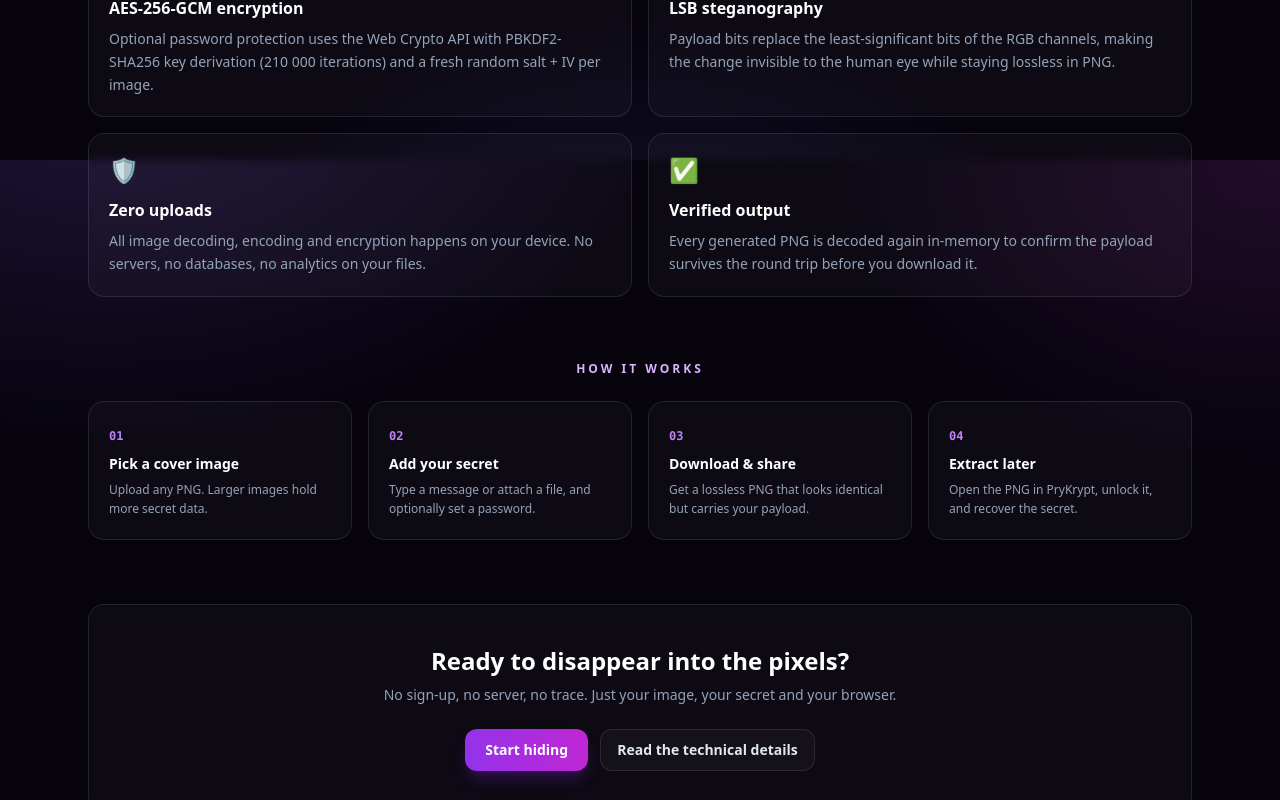
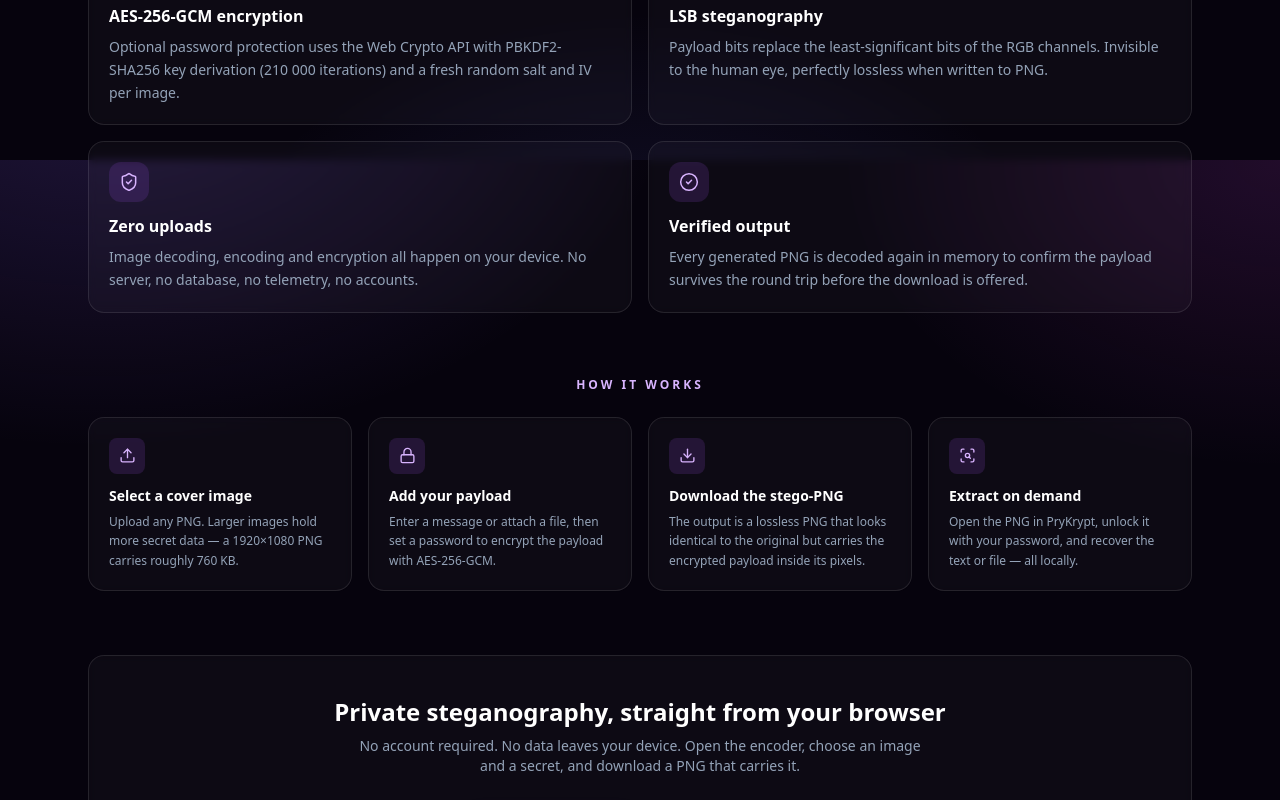
Before and after one commit to Praveenkanth2805/prykrypt, a Next.js app: page / in a window 1280 px wide. Shown: the part 640-1440 px from the top of the page. Built offline with nearby package versions, Linux system fonts and the light colour scheme.

Commit message:
feat(ui): replace emoji icons with lucide-react
Add lucide-react and swap the 🔐 🖼️ 🛡️ ✅ emojis on the home page
for Lock, Layers, ShieldCheck and CheckCircle2. Step icons now use
Upload, Lock, Download and ScanSearch.

```diff
--- a/app/page.tsx
+++ b/app/page.tsx
@@ -1,33 +1,59 @@
 import Link from "next/link";
+import {
+  CheckCircle2,
+  Image as ImageIcon,
+  Lock,
+  ShieldCheck,
+  Upload,
+  Layers,
+  Download,
+  ScanSearch,
+} from "lucide-react";
 
 const FEATURES = [
   {
+    icon: Lock,
     title: "AES-256-GCM encryption",
-    body: "Optional password protection uses the Web Crypto API with PBKDF2-SHA256 key derivation (210 000 iterations) and a fresh random salt + IV per image.",
-    icon: "🔐",
+    body: "Optional password protection uses the Web Crypto API with PBKDF2-SHA256 key derivation (210 000 iterations) and a fresh random salt and IV per image.",
   },
   {
+    icon: Layers,
     title: "LSB steganography",
-    body: "Payload bits replace the least-significant bits of the RGB channels, making the change invisible to the human eye while staying lossless in PNG.",
-    icon: "🖼️",
+    body: "Payload bits replace the least-significant bits of the RGB channels. Invisible to the human eye, perfectly lossless when written to PNG.",
   },
   {
+    icon: ShieldCheck,
     title: "Zero uploads",
-    body: "All image decoding, encoding and encryption happens on your device. No servers, no databases, no analytics on your files.",
-    icon: "🛡️",
+    body: "Image decoding, encoding and encryption all happen on your device. No server, no database, no telemetry, no accounts.",
   },
   {
+    icon: CheckCircle2,
     title: "Verified output",
-    body: "Every generated PNG is decoded again in-memory to confirm the payload survives the round trip before you download it.",
-    icon: "✅",
+    body: "Every generated PNG is decoded again in memory to confirm the payload survives the round trip before the download is offered.",
   },
 ];
 
 const STEPS = [
-  { n: "01", title: "Pick a cover image", body: "Upload any PNG. Larger images hold more secret data." },
-  { n: "02", title: "Add your secret", body: "Type a message or attach a file, and optionally set a password." },
-  { n: "03", title: "Download & share", body: "Get a lossless PNG that looks identical but carries your payload." },
-  { n: "04", title: "Extract later", body: "Open the PNG in PryKrypt, unlock it, and recover the secret." },
+  {
+    icon: Upload,
+    title: "Select a cover image",
+    body: "Upload any PNG. Larger images hold more secret data — a 1920×1080 PNG carries roughly 760 KB.",
+  },
+  {
+    icon: Lock,
+    title: "Add your payload",
+    body: "Enter a message or attach a file, then set a password to encrypt the payload with AES-256-GCM.",
+  },
+  {
+    icon: Download,
+    title: "Download the stego-PNG",
+    body: "The output is a lossless PNG that looks identical to the original but carries the encrypted payload inside its pixels.",
+  },
+  {
+    icon: ScanSearch,
+    title: "Extract on demand",
+    body: "Open the PNG in PryKrypt, unlock it with your password, and recover the text or file — all locally.",
+  },
 ];
 
 export default function HomePage() {
@@ -36,7 +62,7 @@ export default function HomePage() {
       <section className="animate-fade-up pt-6 text-center sm:pt-12">
         <span className="inline-flex items-center gap-2 rounded-full border border-pry-500/30 bg-pry-500/10 px-3.5 py-1.5 text-xs font-semibold uppercase tracking-wider text-pry-200">
           <span className="h-1.5 w-1.5 rounded-full bg-emerald-400" />
-          100% client-side · no uploads
+          Client-side · no uploads · no accounts
         </span>
 
         <h1 className="mx-auto mt-6 max-w-3xl text-4xl font-black leading-tight tracking-tight text-white sm:text-6xl">
@@ -47,8 +73,9 @@ export default function HomePage() {
         </h1>
 
         <p className="mx-auto mt-5 max-w-2xl text-base leading-relaxed text-slate-400 sm:text-lg">
-          PryKrypt hides encrypted text or files inside ordinary PNG images using LSB
-          steganography. Nothing ever leaves your browser — no backend, no database, no accounts.
+          PryKrypt is a privacy-first image steganography tool. It embeds text or files inside
+          ordinary PNG images — encrypted with AES-256-GCM when you supply a password — without
+          ever sending data to a server.
         </p>
 
         <div className="mt-8 flex flex-wrap items-center justify-center gap-3">
@@ -62,11 +89,13 @@ export default function HomePage() {
       </section>
 
       <section className="grid gap-4 sm:grid-cols-2">
-        {FEATURES.map((feature) => (
-          <div key={feature.title} className="card p-5">
-            <div className="text-2xl">{feature.icon}</div>
-            <h2 className="mt-3 text-base font-bold text-white">{feature.title}</h2>
-            <p className="mt-2 text-sm leading-relaxed text-slate-400">{feature.body}</p>
+        {FEATURES.map(({ icon: Icon, title, body }) => (
+          <div key={title} className="card p-5">
+            <span className="flex h-10 w-10 items-center justify-center rounded-xl bg-pry-500/15 text-pry-300">
+              <Icon size={20} strokeWidth={1.8} />
+            </span>
+            <h2 className="mt-3 text-base font-bold text-white">{title}</h2>
+            <p className="mt-2 text-sm leading-relaxed text-slate-400">{body}</p>
           </div>
         ))}
       </section>
@@ -76,27 +105,32 @@ export default function HomePage() {
           How it works
         </h2>
         <div className="mt-6 grid gap-4 sm:grid-cols-2 lg:grid-cols-4">
-          {STEPS.map((step) => (
-            <div key={step.n} className="card p-5">
-              <span className="mono text-xs font-bold text-pry-400">{step.n}</span>
-              <h3 className="mt-2 text-sm font-bold text-white">{step.title}</h3>
-              <p className="mt-1.5 text-xs leading-relaxed text-slate-400">{step.body}</p>
+          {STEPS.map(({ icon: Icon, title, body }) => (
+            <div key={title} className="card p-5">
+              <span className="flex h-9 w-9 items-center justify-center rounded-lg bg-pry-500/15 text-pry-300">
+                <Icon size={17} strokeWidth={1.9} />
+              </span>
+              <h3 className="mt-3 text-sm font-bold text-white">{title}</h3>
+              <p className="mt-1.5 text-xs leading-relaxed text-slate-400">{body}</p>
             </div>
           ))}
         </div>
       </section>
 
       <section className="card animate-fade-up p-6 text-center sm:p-10">
-        <h2 className="text-xl font-bold text-white sm:text-2xl">Ready to disappear into the pixels?</h2>
+        <h2 className="text-xl font-bold text-white sm:text-2xl">
+          Private steganography, straight from your browser
+        </h2>
         <p className="mx-auto mt-2 max-w-xl text-sm text-slate-400">
-          No sign-up, no server, no trace. Just your image, your secret and your browser.
+          No account required. No data leaves your device. Open the encoder, choose an image and a
+          secret, and download a PNG that carries it.
         </p>
         <div className="mt-6 flex flex-wrap justify-center gap-3">
           <Link href="/hide" className="btn-primary">
-            Start hiding
+            Open the encoder
           </Link>
           <Link href="/about" className="btn-ghost">
-            Read the technical details
+            Technical overview
           </Link>
         </div>
       </section>
--- a/package.json
+++ b/package.json
@@ -10,6 +10,7 @@
     "lint": "next lint"
   },
   "dependencies": {
+    "lucide-react": "^0.454.0",
     "next": "14.2.5",
     "react": "18.3.1",
     "react-dom": "18.3.1"
```
